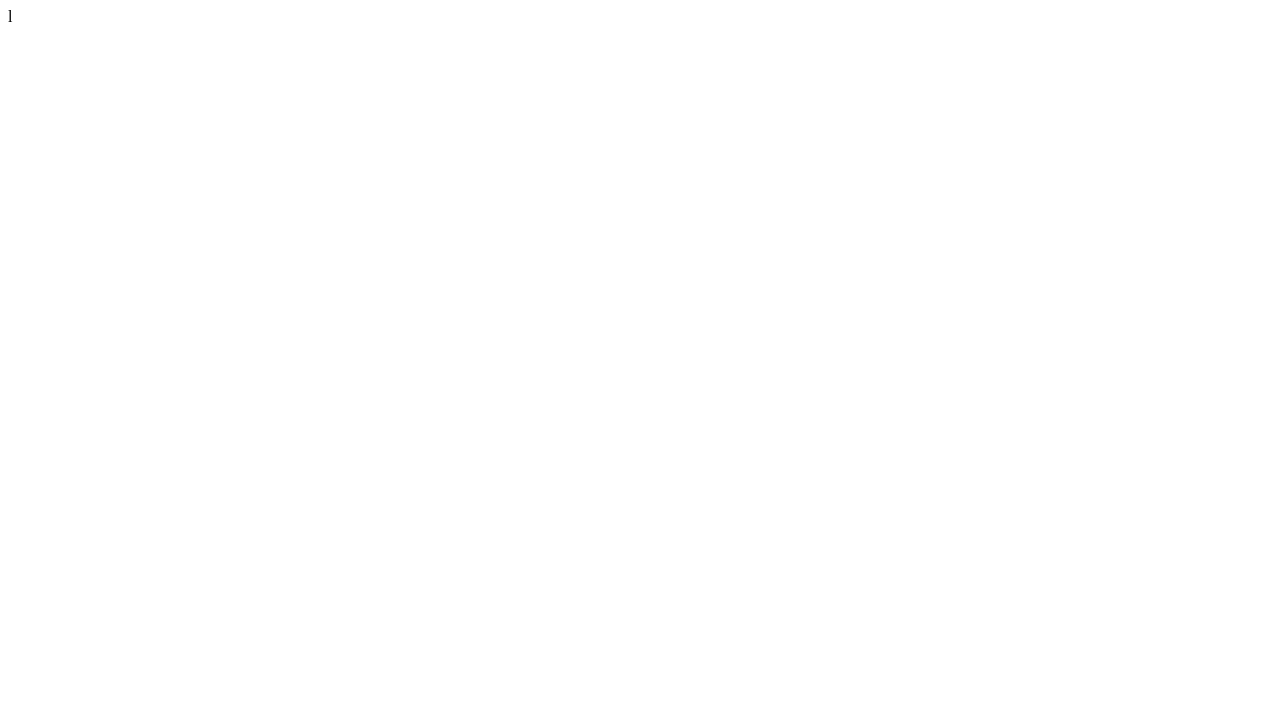
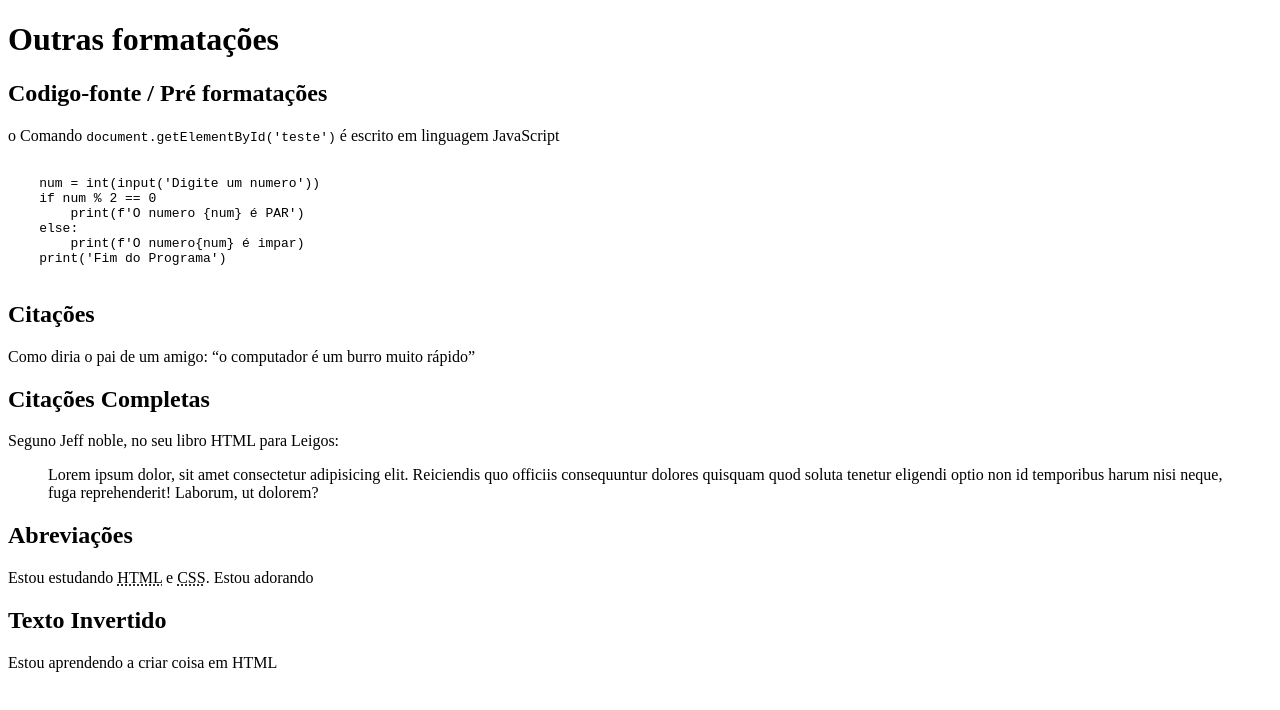
Before and after one commit to gcanonica/CSS-HTML, a plain HTML site: page Ex009/index.html in a window 1280 px wide. Drawn offline with Linux system fonts and the light colour scheme.

Commit message:
Update index.html

```diff
--- a/Ex009/index.html
+++ b/Ex009/index.html
@@ -7,6 +7,29 @@
     <title>Outras formatações</title>
 </head>
 <body>
-
+    <h1>Outras formatações</h1>
+    <h2>Codigo-fonte / Pré formatações</h2>
+    <p>o Comando <code>document.getElementById('teste')</code> é escrito em linguagem JavaScript </p>
+    <pre>
+    <code>
+    num = int(input('Digite um numero'))
+    if num % 2 == 0
+        print(f'O numero {num} é PAR')
+    else:
+        print(f'O numero{num} é impar)
+    print('Fim do Programa')
+        </code>
+</pre>
+    <h2>Citações</h2>
+    <p>Como diria o pai de um amigo: <q>o computador é um burro muito rápido</q></p>
+    <h2>Citações Completas</h2>
+    <p>Seguno Jeff noble, no seu libro HTML para Leigos:</p>
+    <blockquote cite="Site.com">
+       Lorem ipsum dolor, sit amet consectetur adipisicing elit. Reiciendis quo officiis consequuntur dolores quisquam quod soluta tenetur eligendi optio non id temporibus harum nisi neque, fuga reprehenderit! Laborum, ut dolorem?
+    </blockquote>
+    <h2>Abreviações</h2>
+    <p>Estou estudando <abbr title="HyperText Markup Language ">HTML</abbr> e <abbr title="Cascading Style Sheets">CSS</abbr>. Estou adorando</p>
+    <h2>Texto Invertido</h2>
+    <p><bdo dir="rtl ">Estou aprendendo a criar coisa em HTML</bdo></p>
 </body>
-</html>l
+</html>
```
